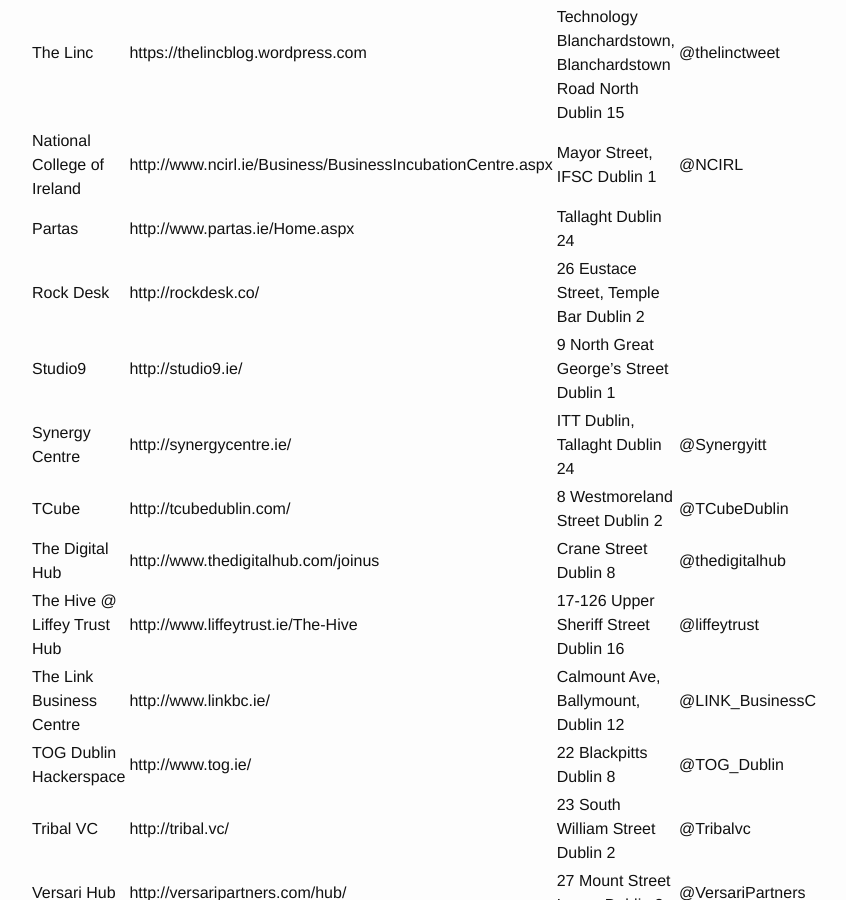
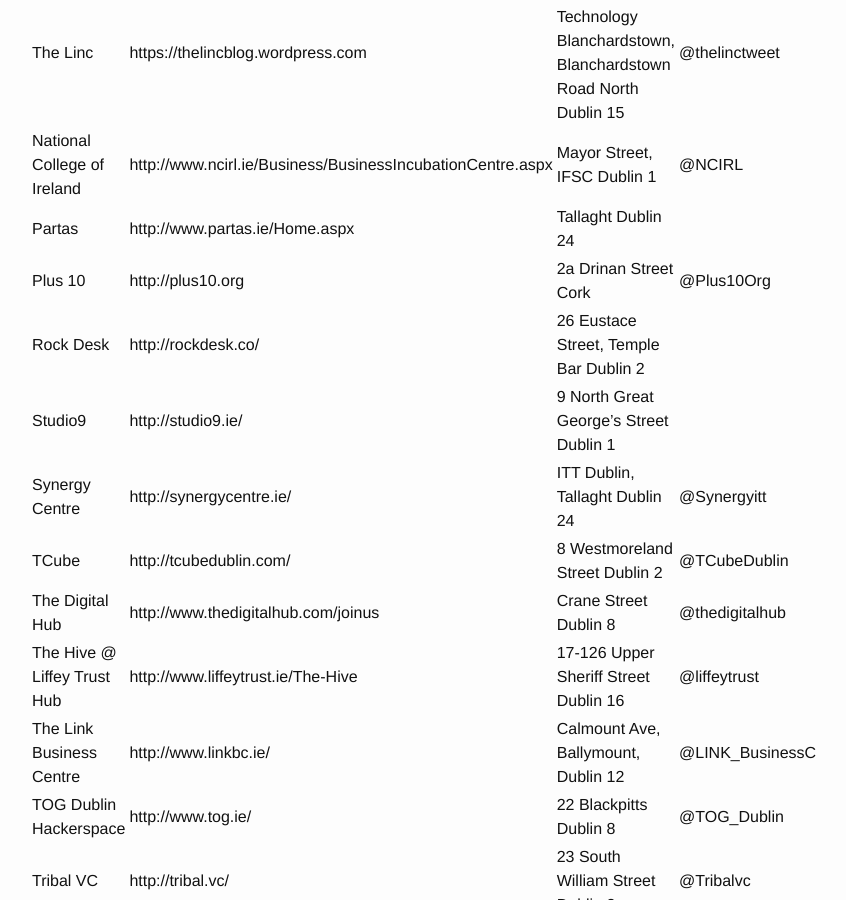
Before and after one commit to IrishTechCommunity/irishtechcommunity.github.io, a Jekyll site: the page built from coworking.md, in a window 1280 px wide and 900 px high, scrolled down 2004 px. Shown: the whole window, without its empty margins (241-1087 px from the left). Built offline with Jekyll 4.4.1, drawn with Linux system fonts in a browser that asks for light colours.

Commit message:
Added Plus10 in Cork (#42)

```diff
--- a/coworking.md
+++ b/coworking.md
@@ -21,6 +21,7 @@ IADT Media Cube |	http://www.mediacube.ie/ |	Kill Avenue, Dún Laoghaire	County
 The Linc |	https://thelincblog.wordpress.com	 | The Institute of Technology Blanchardstown, Blanchardstown Road North	Dublin 15 |	@thelinctweet	|
 National College of Ireland |	http://www.ncirl.ie/Business/BusinessIncubationCentre.aspx |	Mayor Street, IFSC	Dublin 1 |	@NCIRL	|
 Partas |	http://www.partas.ie/Home.aspx |	Tallaght	Dublin 24	 |
+Plus 10 |   http://plus10.org   | 2a Drinan Street    Cork |    @Plus10Org |
 Rock Desk |	http://rockdesk.co/	| 26 Eustace Street, Temple Bar	Dublin 2	|
 Studio9 |	http://studio9.ie/ |	9 North Great George's Street	Dublin 1 |
 Synergy Centre |	http://synergycentre.ie/ |	ITT Dublin, Tallaght	Dublin 24 |	@Synergyitt	|
```
